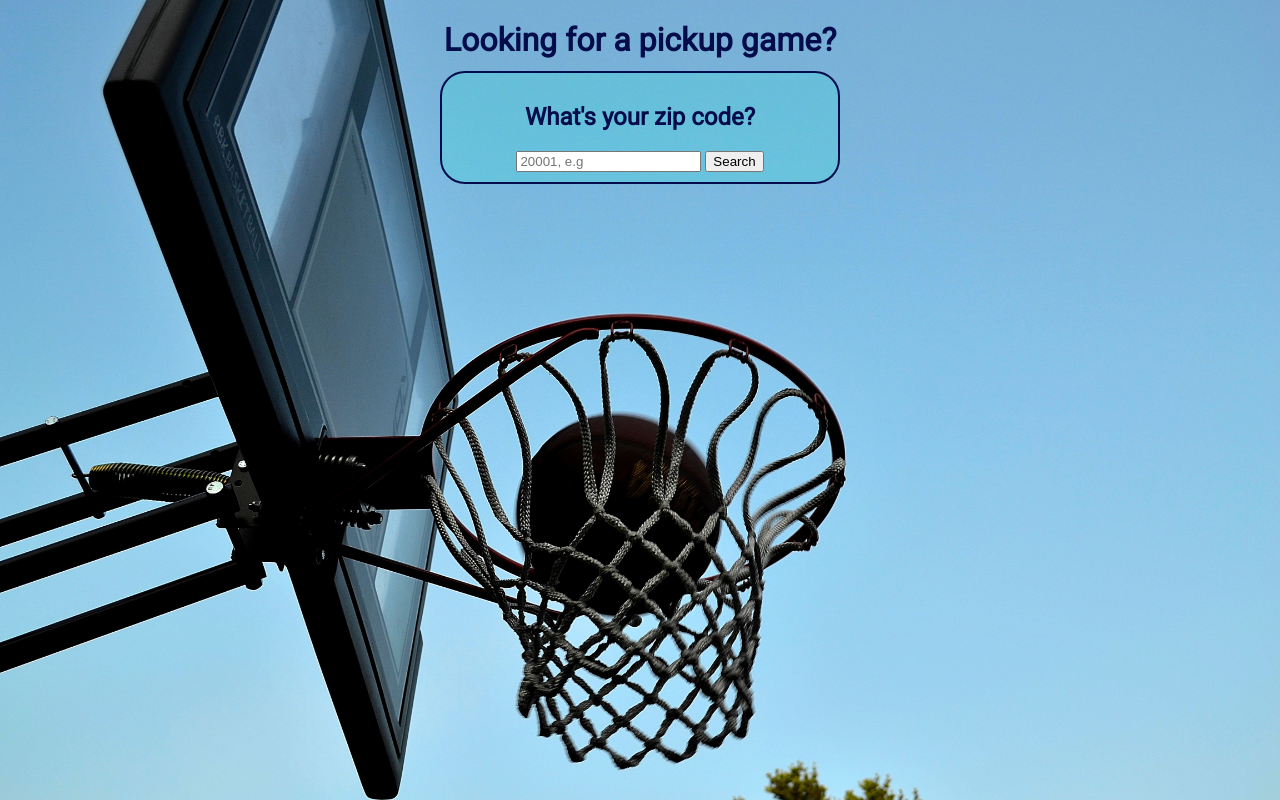
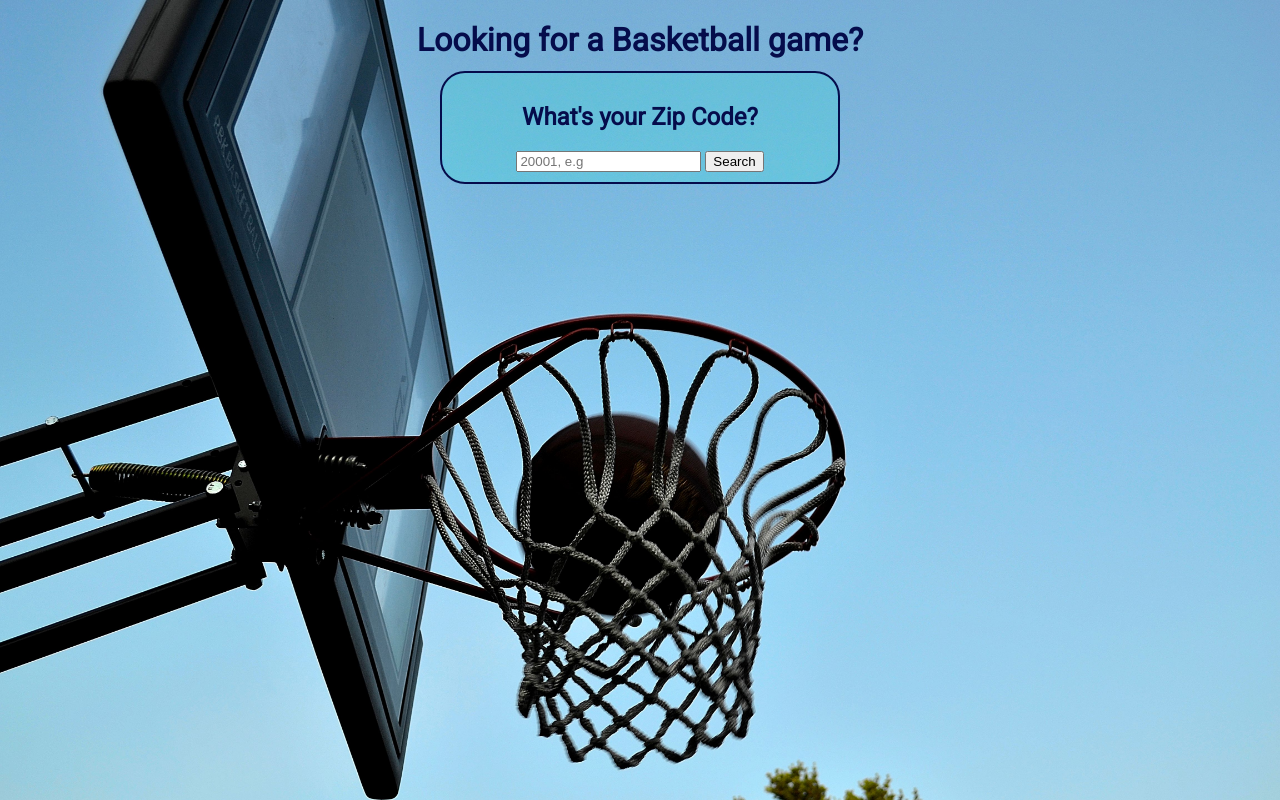
Before and after one commit to keyth202/basketballfinder, a plain HTML site: page index.html in a window 1280 px wide. Drawn offline with nearby package versions, Linux system fonts and the light colour scheme; some packages are replaced by stand-ins of ours.

```diff
--- a/index.html
+++ b/index.html
@@ -1,17 +1,18 @@
 <!DOCTYPE html>
 <html>
 <head>
-	<title>Basketball Search</title>
+	<title>Basketball Finder</title>
 	<link href="https://fonts.googleapis.com/css?family=Roboto" rel="stylesheet">
 		<link rel="stylesheet" href="main.css">
 </head>
 <body>
 	<header class ="container">
-		<h1>Looking for a pickup game?</h1>
+		<h1>Looking for a Basketball game?</h1>
+
 	</header>
 
 	<section class ="formcontainer">
-		<h2>What's your zip code?</h2>
+		<h2>What's your Zip Code?</h2>
 		<form action="#" id="js-search-form">
 	    	<label for="query"></label>
 	    	<input type="text" name="js-query" class="query" placeholder="20001, e.g">
```
Also changed, not shown: app.js (+3 -5 lines).
